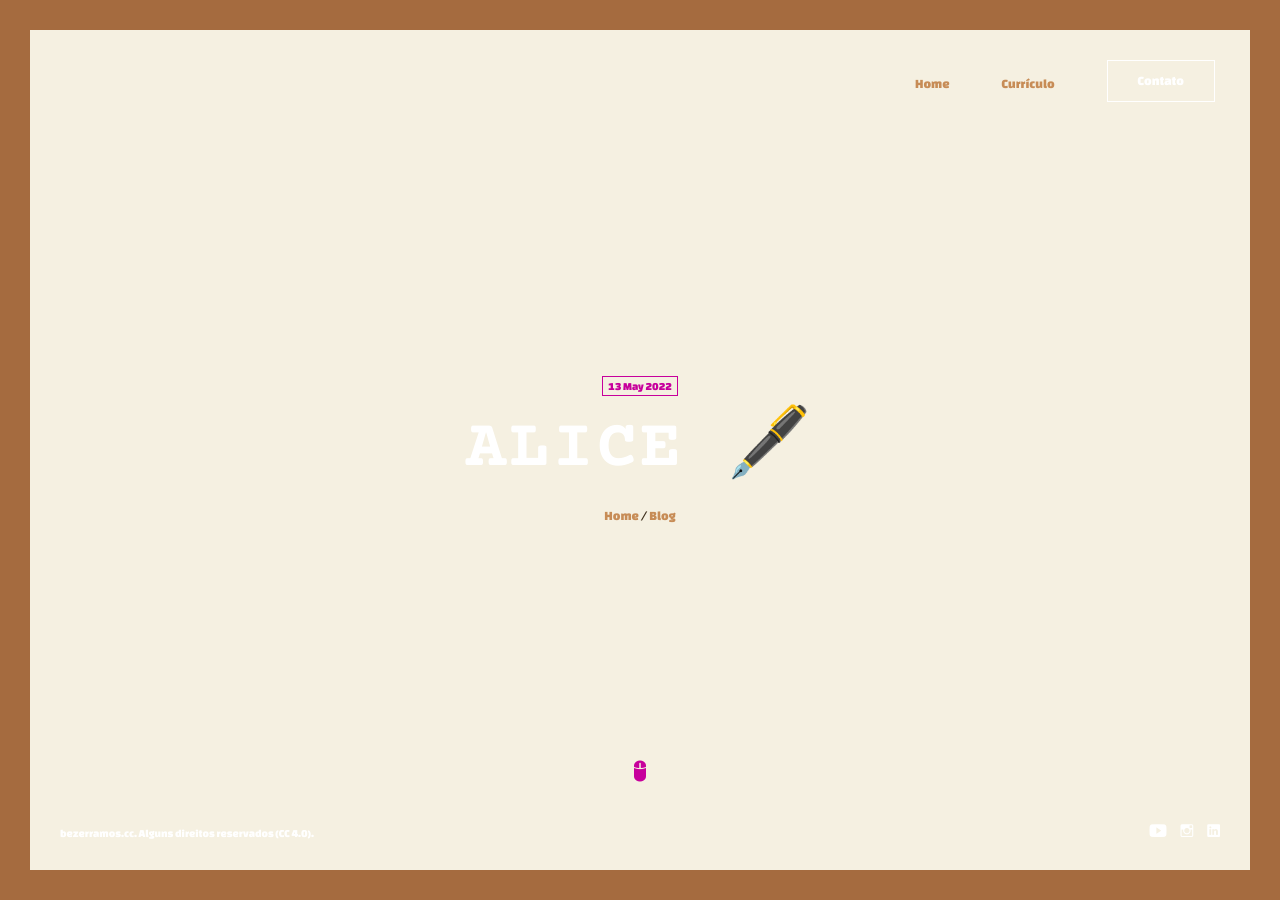
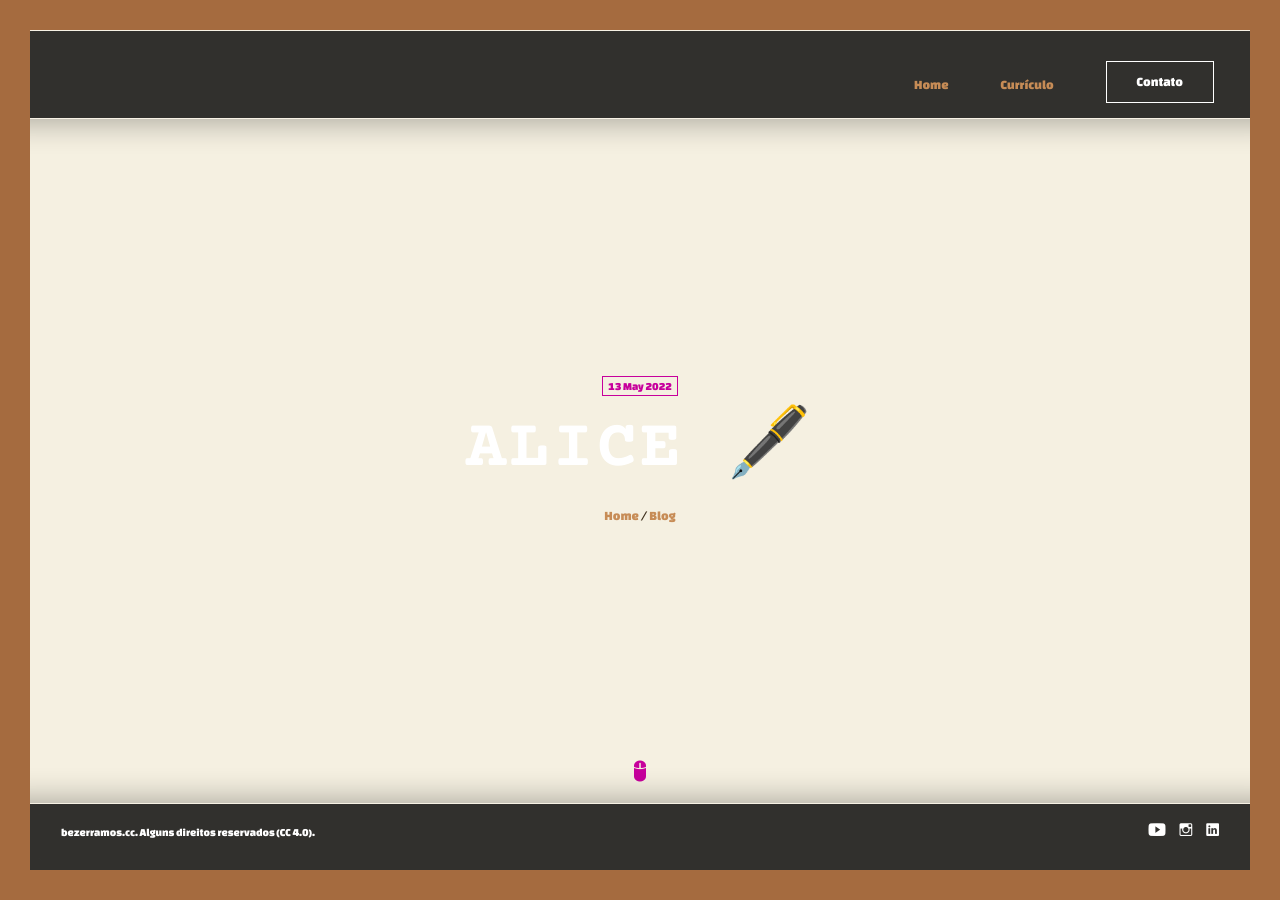
Before and after one commit to tropicaos/bzcc, a Jekyll site: the page built from _posts/2022-05-13-alice.md, in a window 1280 px wide and 900 px high. Built offline with Jekyll 4.4.1, drawn with Linux system fonts in a browser that asks for light colours; some web fonts are replaced; comment, search, counter and statistics services are not loaded.

Commit message:
feature - header, footer e background do container customizáveis

```diff
--- a/_layouts/default.html
+++ b/_layouts/default.html
@@ -4,18 +4,23 @@
   <meta name="viewport" content="width=device-width, initial-scale=1">
   <link rel="preload" as="image" href="/assets/images/background.jpg">
   <title>{{ page.title | default: site.title }}</title>
+
   {%- include head.html -%}
+
+  <!-- Estilo padrão para a home -->
   {% if page.layout == "home" %}
   <style>
   :root {
-      --background-image: url('/assets/images/background.jpg');
-      --background-color: #111111;
+    --background: linear-gradient(rgba(0, 0, 0, 0.7), rgba(0,0,0,0.7)), url('/assets/images/background.jpg');
+    --background-size: cover;
+    --background-position: center;
+    --background-color-fallback: #000;
   }
   </style>
   {% endif %}
 
-
-  {%- if page.theme -%}
+  <!-- Estilo via tema (data/themes/*.yml) -->
+  {% if page.theme %}
     {% assign theme = site.data.themes[page.theme] %}
     {% if theme %}
     <style>
@@ -25,17 +30,35 @@
         --text-color: {{ theme.text }};
         --font-family: {{ theme.font }};
         --border-color: {{ theme.border }};
+        {% if theme.image %}
           --background-image: url('{{ theme.image }}');
+        {% endif %}
+        {% if theme.header %}
+          --header-bg-color: {{ theme.header }};
+        {% endif %}
+        {% if theme.footer %}
+          --footer-bg-color: {{ theme.footer }};
+        {% endif %}
       }
     </style>
     {% endif %}
-  {%- endif -%}
+  {% endif %}
+
+  <!-- Estilo inline direto pelo front matter da página (opcional) -->
+  {% if page.header_color or page.footer_color %}
+  <style>
+    :root {
+      {% if page.header_color %} --header-bg-color: {{ page.header_color }}; {% endif %}
+      {% if page.footer_color %} --footer-bg-color: {{ page.footer_color }}; {% endif %}
+    }
+  </style>
+  {% endif %}
 </head>
 
 <body class="
   {% if page.layout == 'home' %}home{% endif %}
-  {% if page.layout == 'post' %} blog{% endif %}
-  {% if page.theme %} theme-{{ page.theme }}{% endif %}
+  {% if page.layout == 'post' %}blog{% endif %}
+  {% if page.theme %}theme-{{ page.theme }}{% endif %}
 ">
 
   {%- include preloader.html -%}
@@ -50,6 +73,7 @@
 
     {%- include footer.html -%}
 
+    <!-- Linhas decorativas -->
     <div class="line top"></div>
     <div class="line bottom"></div>
     <div class="line left"></div>
--- a/_posts/2022-05-13-alice.md
+++ b/_posts/2022-05-13-alice.md
@@ -8,6 +8,8 @@ permalink: /Alice
 published: true
 spotifyplaylist: 1WrgTARbUGYgcyr5WmHth7
 theme: paperkraft
+header-bg-color: rgba(255, 255, 255, 0.1)
+header-blur: 10px
 ---
 ![](assets/images/uploads/Aliceposter.jpg)
 ###### Considere ouvir a trilha sonora sugerida para complementar a leitura
--- a/_sass/glitche/basic.scss
+++ b/_sass/glitche/basic.scss
@@ -26,20 +26,21 @@ html {
 }
 
 body.home {
-	background-color: var(--background-color, #000);
-	background-image: var(--background-image);
-	background-repeat: no-repeat;
+	background: var(--background);
 	background-size: cover;
 	background-position: center;
 	background-attachment: fixed;
-  }
+}
 
 @media (max-width: 768px) {
 	body.home {
-	  background: #000 url('/assets/images/background.jpg') no-repeat center top scroll;
+	  background: var(--background-mobile);
+	  background-repeat: no-repeat;
+	  background-position: center top;
+	  background-attachment: scroll;
 	  background-size: cover;
 	}
-}
+  }
 
 body {
     margin: 0;
@@ -77,10 +78,24 @@ body {
 }
 
 /* 2. Container */
-.container,
-header,
+header {
+	background-color: var(--header-bg-color, #{$header-bg-color});
+	color: var(--header-text-color, #{$header-text-color});
+	backdrop-filter: blur(var(--header-blur, #{$header-blur}));
+	-webkit-backdrop-filter: blur(var(--header-blur, #{$header-blur}));
+	background-clip: padding-box;
+	border: 1px solid rgba(255, 255, 255, 0.1);
+	box-shadow: 0 4px 30px rgba(0, 0, 0, 0.3);
+  }
+
 footer {
-  background: transparent !important;
+	background-color: var(--footer-bg-color, #{$footer-bg-color});
+	color: var(--footer-text-color, #{$footer-text-color});
+	backdrop-filter: blur(var(--footer-blur, #{$footer-blur}));
+	-webkit-backdrop-filter: blur(var(--footer-blur, #{$footer-blur}));
+	background-clip: padding-box;
+	border: 1px solid rgba(255, 255, 255, 0.1);
+	box-shadow: 0 -4px 30px rgba(0, 0, 0, 0.3);
 }
 
 .container {
--- a/_sass/glitche/layout.scss
+++ b/_sass/glitche/layout.scss
@@ -23,7 +23,7 @@ header {
 	width: 100%;
 	z-index: 100;
 	text-align: right;
-	background: $bg;
+	background-color: var(--header-bg-color, rgba(0, 0, 0, 0.6));
 	opacity: 1;
 	visibility: visible;
 	@include transition(all 0.6s ease 0s);
@@ -171,7 +171,7 @@ header {
 				position: relative;
 				line-height: 18px;
 				font-size: $default-size;
-				color: $dark-color;
+				color: var(--header-text-color, #fff);
 				text-transform: uppercase;
 				letter-spacing: $extra-letter-spacing;
 				@include transition(all 0.3s ease 0s);
@@ -197,7 +197,7 @@ header {
 		.h-title {
 			font-size: $title-size;
 			font-family: $default-font;
-			color: $dark-color;
+			color: var(--header-text-color, #fff);
 			font-weight: 700;
 			text-transform: uppercase;
 			letter-spacing: $extra-letter-spacing;
@@ -381,7 +381,7 @@ header {
 		}
 		.name {
 			font-weight: 500;
-			color: $dark-color;
+			color: var(--header-text-color, #fff);
 			margin: 0 0 15px 0;
 		}
 		p {
@@ -489,7 +489,7 @@ header {
 		.name {
 			font-weight: 500;
 			font-size: $default-size;
-			color: $dark-color;
+			color: var(--header-text-color, #fff);
 			margin: 6px 0 0 46px;
 			@media (max-width: 400px) {
 				margin: 0 0 0 2px;
@@ -920,7 +920,7 @@ header {
 			margin-left: 100px;
 			.name {
 				font-size: $default-size;
-				color: $dark-color;
+				color: var(--header-text-color, #fff);
 				text-transform: uppercase;
 				font-weight: 500;
 				padding: 5px 0 0 0;
@@ -945,7 +945,7 @@ footer {
 	left: 0;
 	padding: 15px 60px 30px 60px;
 	width: 100%;
-	background: $bg;
+	background-color: var(--header-bg-color, rgba(0, 0, 0, 0.6));
 	z-index: 100;
 	opacity: 1;
 	visibility: visible;
--- a/_sass/glitche/setting.scss
+++ b/_sass/glitche/setting.scss
@@ -1,21 +1,35 @@
 /* Setting */
 
-/* Colors */
+/* --------------------------------------------------
+   1. Cores Padrão (SASS)
+-------------------------------------------------- */
    $bg: #000000;
    $default-color: #ffffff;
    $extra-color: #ffffff;
-$dark-color: #fff;
+   $dark-color: #ffffff;
    $light-color: #ffffff;
-$white-color: #000;
+   $white-color: #000000;
    $active-color: #c7009c;
    $extra-active-color: #c7009c;
    $error-color: red;
 
-/* Fonts */
+
+/* --------------------------------------------------
+	2. Header e Footer (SASS)
+-------------------------------------------------- */
+   $header-bg-color: rgba(0, 0, 0, 0.8);
+   $footer-bg-color: rgba(0, 0, 0, 0.8);
+   $header-text-color: #ffffff;
+   $footer-text-color: #ffffff;
+   $header-blur: 6px;
+   $footer-blur: 6px;
+
+/* --------------------------------------------------
+	3. Tipografia (SASS)
+-------------------------------------------------- */
    $default-font: 'Courier Prime', monospace;
    $icons-font: 'Ionicons';
 
-/* Fonts Size */
    $large-size: 15px;
    $default-size: 13px;
    $small-size: 12px;
@@ -29,18 +43,52 @@ $h4-size: 18px;
    $h5-size: 16px;
    $h6-size: 14px;
 
-/* Letter-Spacing */
    $default-letter-spacing: 0;
    $extra-letter-spacing: 0.04em;
-
-/* Line Height */
    $line-height: 23px;
 
-/* Forms */
+/* --------------------------------------------------
+	4. Formulários
+-------------------------------------------------- */
    $form-border: 1px solid $light-color;
    $form-border-hover: 1px solid $active-color;
 
-/* Params */
+/* --------------------------------------------------
+	5. Variáveis CSS :root
+	(Valores padrão que podem ser sobrescritos via HTML)
+-------------------------------------------------- */
+	$bg-image-path: '/assets/images/background.jpg';
+
+	:root {
+		/* Cor de fundo padrão */
+		--background-color: #{$bg};
+
+		/* Imagem de fundo opcional */
+		--background-image: url(#{$bg-image-path});
+
+		/* Combinação opcional (usada no CSS se quiser overlay com imagem) */
+		--background: linear-gradient(rgba(0, 0, 0, 0.6), rgba(0, 0, 0, 0.6)), var(--background-image);
+
+		--background-mobile: var(--background);
+
+		/* Texto */
+		--text-color: #{$default-color};
+
+		/* Cores principais */
+		--primary-color: #{$active-color};
+
+		/* Header/Footer */
+		--header-bg-color: #{$header-bg-color};
+		--footer-bg-color: #{$footer-bg-color};
+		--header-text-color: #{$header-text-color};
+		--footer-text-color: #{$footer-text-color};
+		--header-blur: #{$header-blur};
+		--footer-blur: #{$footer-blur};
+	}
+
+/* --------------------------------------------------
+	6. Mixins
+-------------------------------------------------- */
    @mixin border-radius($radius) {
 	   border-radius: $radius;
 	   -moz-border-radius: $radius;
@@ -48,7 +96,7 @@ $form-border-hover: 1px solid $active-color;
 	   -khtml-border-radius: $radius;
    }
 
-@mixin transition($param){
+   @mixin transition($param) {
 	   transition: $param;
 	   -moz-transition: $param;
 	   -webkit-transition: $param;
@@ -62,7 +110,7 @@ $form-border-hover: 1px solid $active-color;
 	   -o-transform: $param;
    }
 
-@mixin box-shadow($param){
+   @mixin box-shadow($param) {
 	   box-shadow: $param;
 	   -moz-box-shadow: $param;
 	   -webkit-box-shadow: $param;
```
Lines whose indentation alone changed are shown as unchanged.
